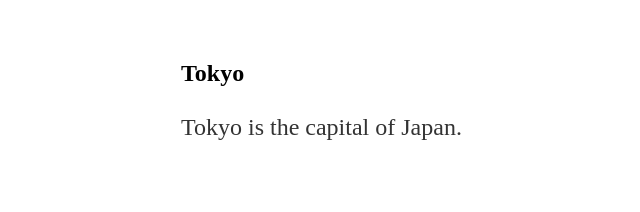
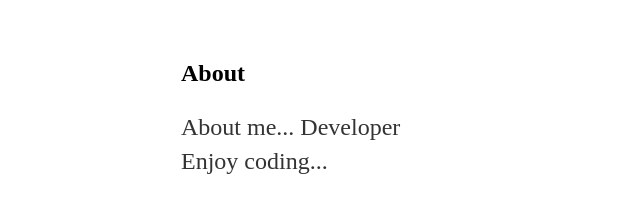
Before and after one commit to rajukd23/rajukd23.github.io, a plain HTML site: page about.html in a window 1280 px wide. Shown: the whole page, without its empty margins (11-651 px from the left). Drawn offline with Linux system fonts and the light colour scheme.

Commit message:
Update about.html

```diff
--- a/about.html
+++ b/about.html
@@ -9,8 +9,8 @@
 
 <body>
 	<div>
-	<h2>Tokyo</h2>
-	<p>Tokyo is the capital of Japan.</p>
+	<h2>About</h2>
+	<p>About me... Developer <br/>Enjoy coding... </p>
 	</div>
 
 </body>
```
